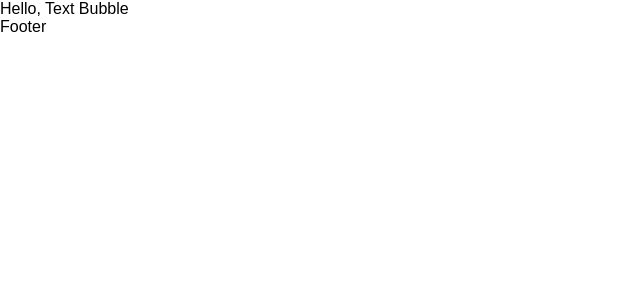
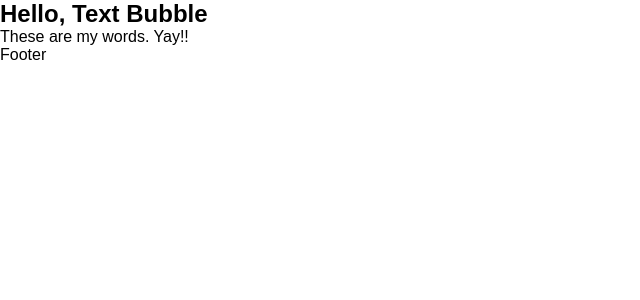
Before and after one commit to franco-ortega/texty, a Next.js app: page / in a window 1280 px wide. Shown: the top 300 px of the page, without its empty margins (0-640 px from the left). Built offline with nearby package versions, Linux system fonts and the light colour scheme.

Commit message:
create initial TextBubble component and display on Home page

```diff
--- /dev/null
+++ b/app/components/textBubble/TextBubble.jsx
@@ -0,0 +1,3 @@
+export default function TextBubble() {
+	return <div>These are my words. Yay!!</div>;
+}
--- a/app/page.js
+++ b/app/page.js
@@ -1,10 +1,16 @@
 import Image from 'next/image';
 import styles from './page.module.css';
+import TextBubble from './components/textBubble/TextBubble';
 
 export default function Home() {
 	return (
 		<div className={styles.page}>
-			<main className={styles.main}>Hello, Text Bubble</main>
+			<main className={styles.main}>
+				<h2>Hello, Text Bubble</h2>
+				<section>
+					<TextBubble />
+				</section>
+			</main>
 			<footer className={styles.footer}>Footer</footer>
 		</div>
 	);
```
